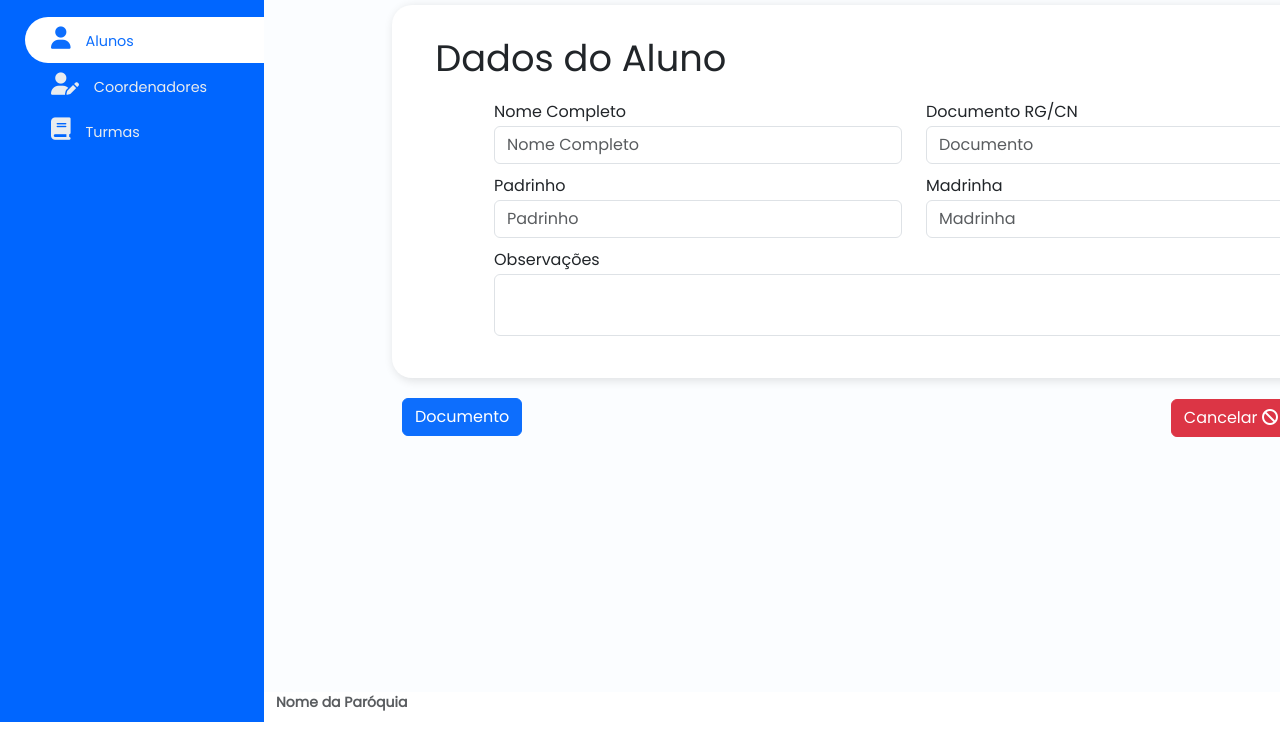
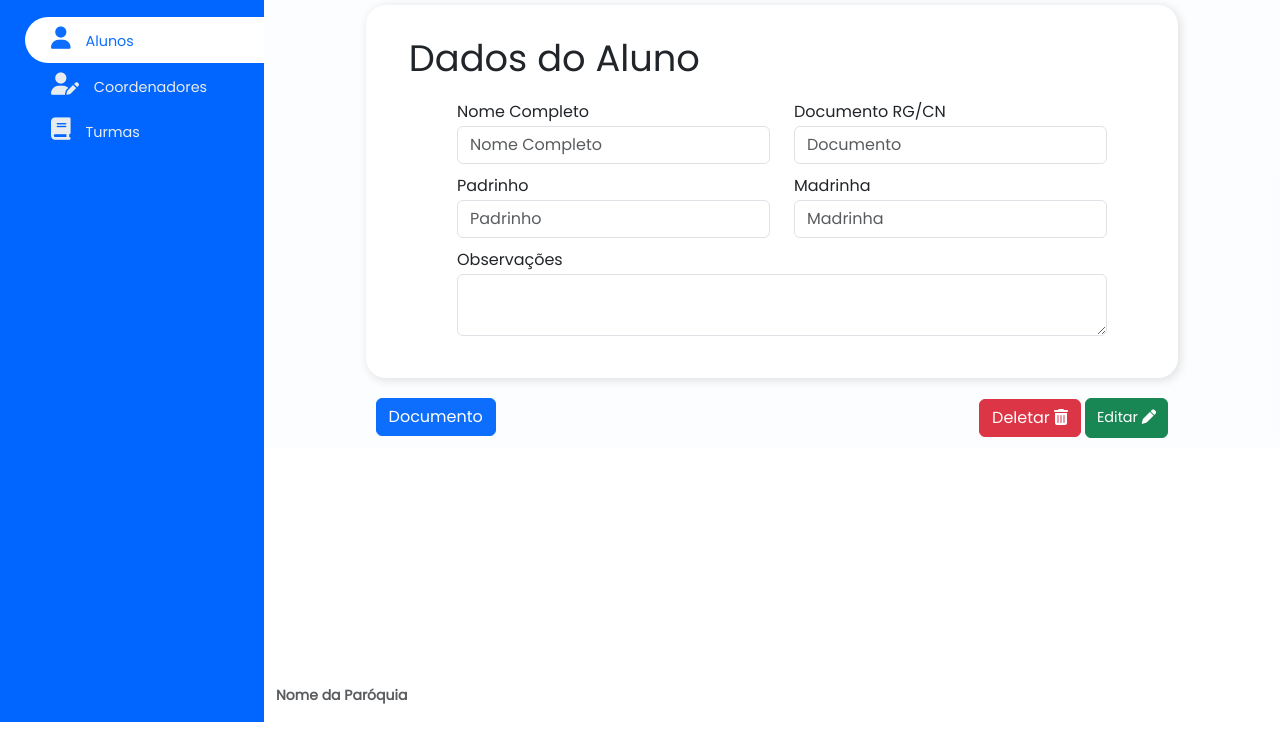
Before and after one commit to EstevesOtavio/ChurchScreens, a plain HTML site: page Dashboard/index.html in a window 1280 px wide. Shown: the part 78-807 px from the top of the page. Drawn offline with nearby package versions, Linux system fonts and the light colour scheme.

Commit message:
Updating Screens

```diff
--- a/Dashboard/css/style.css
+++ b/Dashboard/css/style.css
@@ -103,7 +103,7 @@ a.sidebar-link {
     align-items: center;
 }
 
-.sidebar-link.active{
+.sidebar-link.active {
     background: #ffffff;
     color: #0d6efd;
 }
@@ -246,8 +246,8 @@ a.sidebar-link {
 /* Perfil */
 
 .main-perfil {
-    min-width: 100vw;
-    min-height: 100vh;
+    /* min-width: 100vw;
+    min-height: 100vh; */
     display: flex;
     flex-direction: column;
     align-items: center;
@@ -369,7 +369,7 @@ h5.card-title {
     align-items: center;
 }
 
-.btn-add-turma i{
+.btn-add-turma i {
     font-size: 1.08rem;
     margin-left: 3px;
     margin-bottom: .01rem;
@@ -377,6 +377,14 @@ h5.card-title {
 
 .legenda-add-turma {
     margin-left: 13px;
+}
+
+/* Footer */
+
+.footer {
+    position: fixed;
+    width: 100%;
+    bottom: 0;
 }
 
 /* Footer and Nav */
@@ -465,7 +473,7 @@ h5.card-title {
     }
 
     .main {
-        min-height: 120vh;
+        min-height: 100vh;
     }
 
     /* Perfil */
@@ -509,6 +517,7 @@ h5.card-title {
     }
 
     /* Add - Turmas */
+
     .btn-group-add-turma {
         width: 100%;
         font-size: 1rem;
--- a/Dashboard/index.html
+++ b/Dashboard/index.html
@@ -1,5 +1,5 @@
 <!DOCTYPE html>
-<html lang="en" data-bs-theme="white">
+<html lang="pt-br" data-bs-theme="white">
 
 <head>
     <meta charset="UTF-8">
@@ -187,7 +187,7 @@
                     </nav>
                 </div>
                 <div class="main-perfil">
-                    <div class="card-perfil-addturma">
+                    <form class="card-perfil-addturma">
                         <h5 class="card-title">Dados do Aluno</h5>
                         <div class="row row-perfil">
                             <div class="col">
@@ -197,6 +197,9 @@
                                 <label for="Padrinho" class="legenda">Padrinho</label>
                                 <input type="text" class="form-control" id="Padrinho" placeholder="Padrinho"
                                     aria-label="Padrinho">
+                                <label for="addDocumento" class="legenda hidden">Adicinar Documento (.pdf)</label>
+                                <input type="file" class="form-control hidden" id="addDocumento"
+                                    placeholder="Clique Aqui Para Adicionar O Documento" aria-label="Madrinha">
                             </div>
                             <div class="col">
                                 <label for="Documento" class="legenda">Documento RG/CN</label>
@@ -213,26 +216,26 @@
                                 <textarea class="form-control" id="Obervacao" rows="2"></textarea>
                             </div>
                         </div>
-                    </div>
+                    </form>
                     <nav aria-label="..." class="nav-bottom-perfil">
                         <div class="first-btn-perfil">
                             <button type="button" class="btn btn-primary">Documento</button>
                         </div>
                         <div class="seconde-btn-perfil">
-                            <button type="button" class="btn btn-danger hidden">Deletar <i
+                            <button type="button" class="btn btn-danger">Deletar <i
                                     class="fa-solid fa-trash-can"></i></button>
-                            <button type="button" class="btn btn-success btn-add-editar hidden">Editar <i
+                            <button type="button" class="btn btn-success btn-add-editar">Editar <i
                                     class="fa-solid fa-pen"></i></button>
-                            <button type="button" class="btn btn-danger">Cancelar <i
+                            <button type="button" class="btn btn-danger hidden">Cancelar <i
                                     class="fa-solid fa-ban"></i></button>
-                            <button type="button" class="btn btn-success btn-add-editar">Adicionar <i
+                            <button type="button" class="btn btn-success btn-add-editar hidden">Adicionar <i
                                     class="fa-solid fa-circle-plus"></i></button>
                         </div>
                     </nav>
                 </div>
             </div>
             <footer class="footer">
-                <div class="container-fluid">
+                <div class=" container-fluid">
                     <div class="row text-muted">
                         <div class="col-6 text-start">
                             <p class="mb-0">
```
